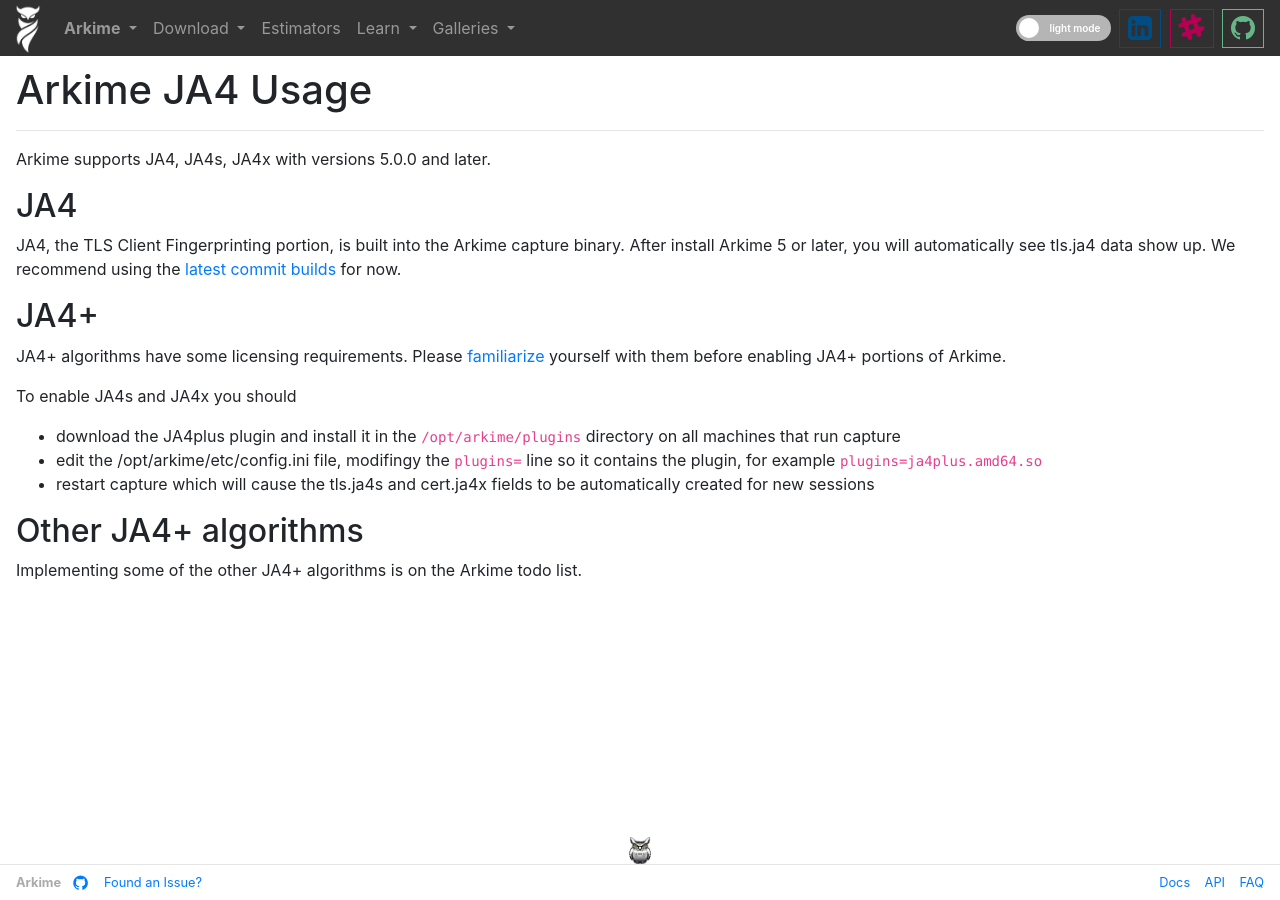
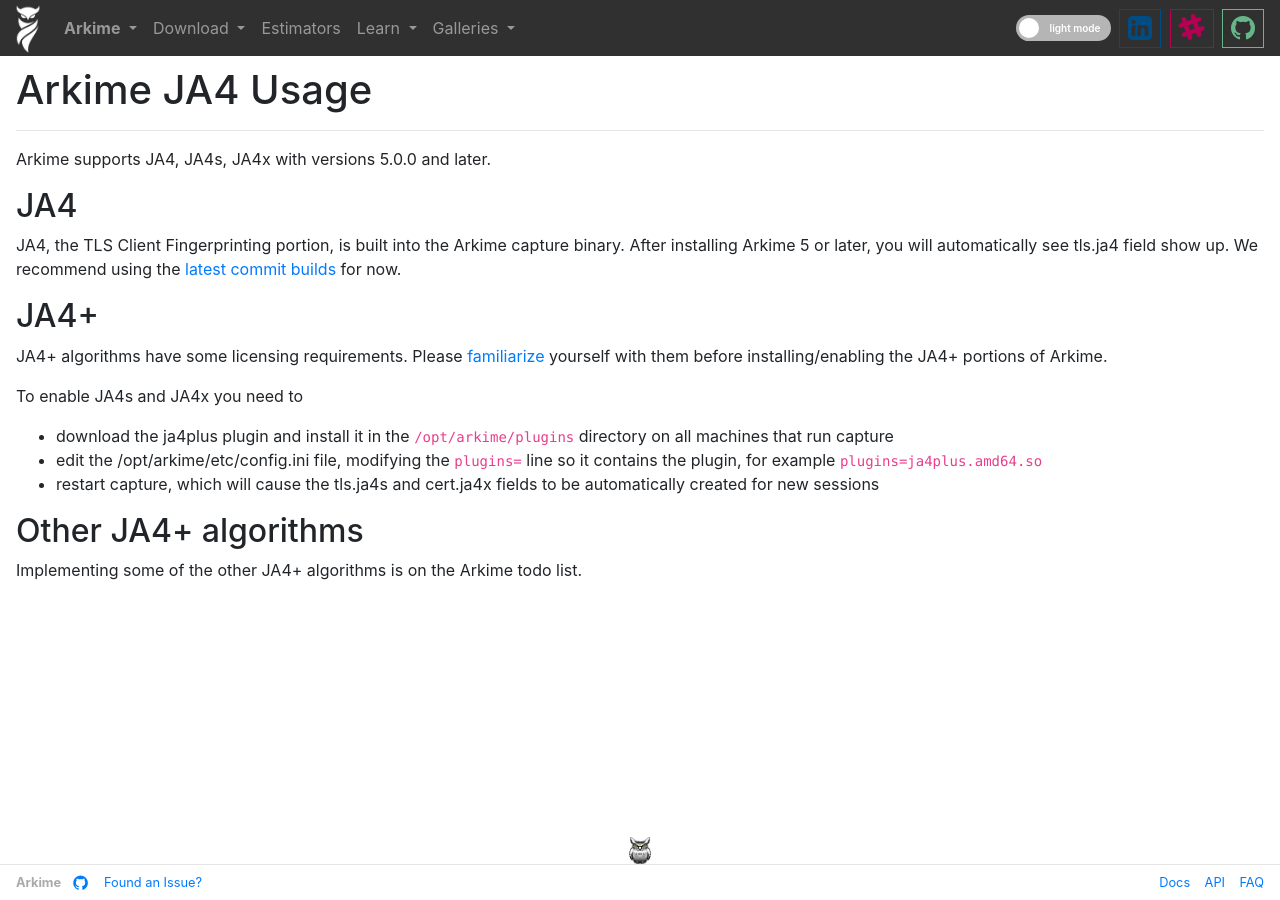
Before and after one commit to arkime/arkimeweb, a Jekyll site: the page built from _wiki/ja4.md, in a window 1280 px wide. Built offline with Jekyll 4.4.1, drawn with Linux system fonts in a browser that asks for light colours.

Commit message:
words are hard

```diff
--- a/_wiki/ja4.md
+++ b/_wiki/ja4.md
@@ -15,18 +15,18 @@
 
 ## JA4
 JA4, the TLS Client Fingerprinting portion, is built into the Arkime capture binary.
-After install Arkime 5 or later, you will automatically see tls.ja4 data show up.
+After installing Arkime 5 or later, you will automatically see tls.ja4 field show up.
 We recommend using the [latest commit builds](https://latest.arkime.net) for now.
 
 ## JA4+
 JA4+ algorithms have some licensing requirements.
-Please [familiarize](https://github.com/arkime/arkime/releases/tag/last-commit) yourself with them before enabling JA4+ portions of Arkime.
+Please [familiarize](https://github.com/arkime/arkime/releases/tag/last-commit) yourself with them before installing/enabling the JA4+ portions of Arkime.
 
 
-To enable JA4s and JA4x you should
-* download the JA4plus plugin and install it in the `/opt/arkime/plugins` directory on all machines that run capture
-* edit the /opt/arkime/etc/config.ini file, modifingy the `plugins=` line so it contains the plugin, for example `plugins=ja4plus.amd64.so`
-* restart capture which will cause the tls.ja4s and cert.ja4x fields to be automatically created for new sessions
+To enable JA4s and JA4x you need to
+* download the ja4plus plugin and install it in the `/opt/arkime/plugins` directory on all machines that run capture
+* edit the /opt/arkime/etc/config.ini file, modifying the `plugins=` line so it contains the plugin, for example `plugins=ja4plus.amd64.so`
+* restart capture, which will cause the tls.ja4s and cert.ja4x fields to be automatically created for new sessions
 
 ## Other JA4+ algorithms
 Implementing some of the other JA4+ algorithms is on the Arkime todo list.
```
